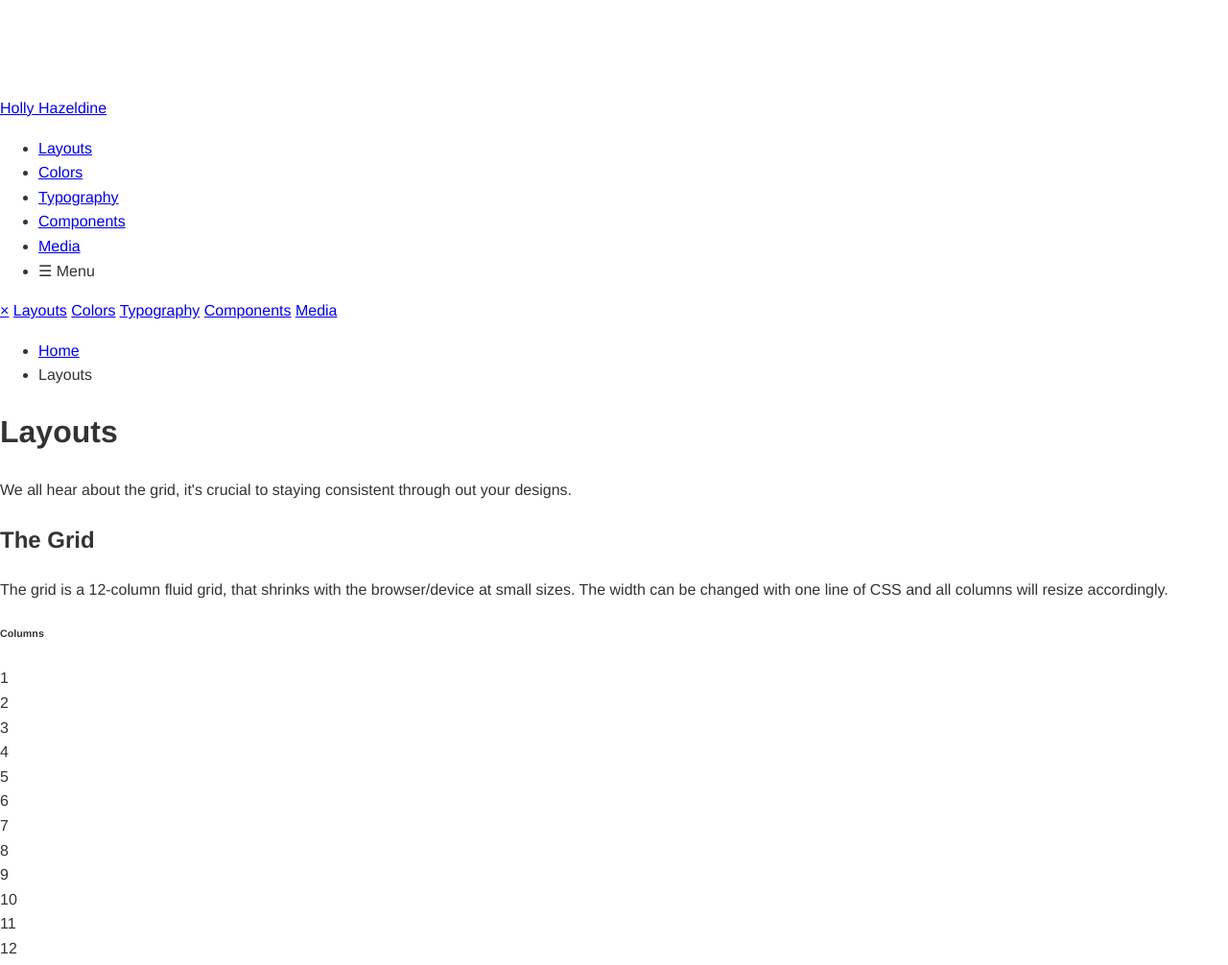
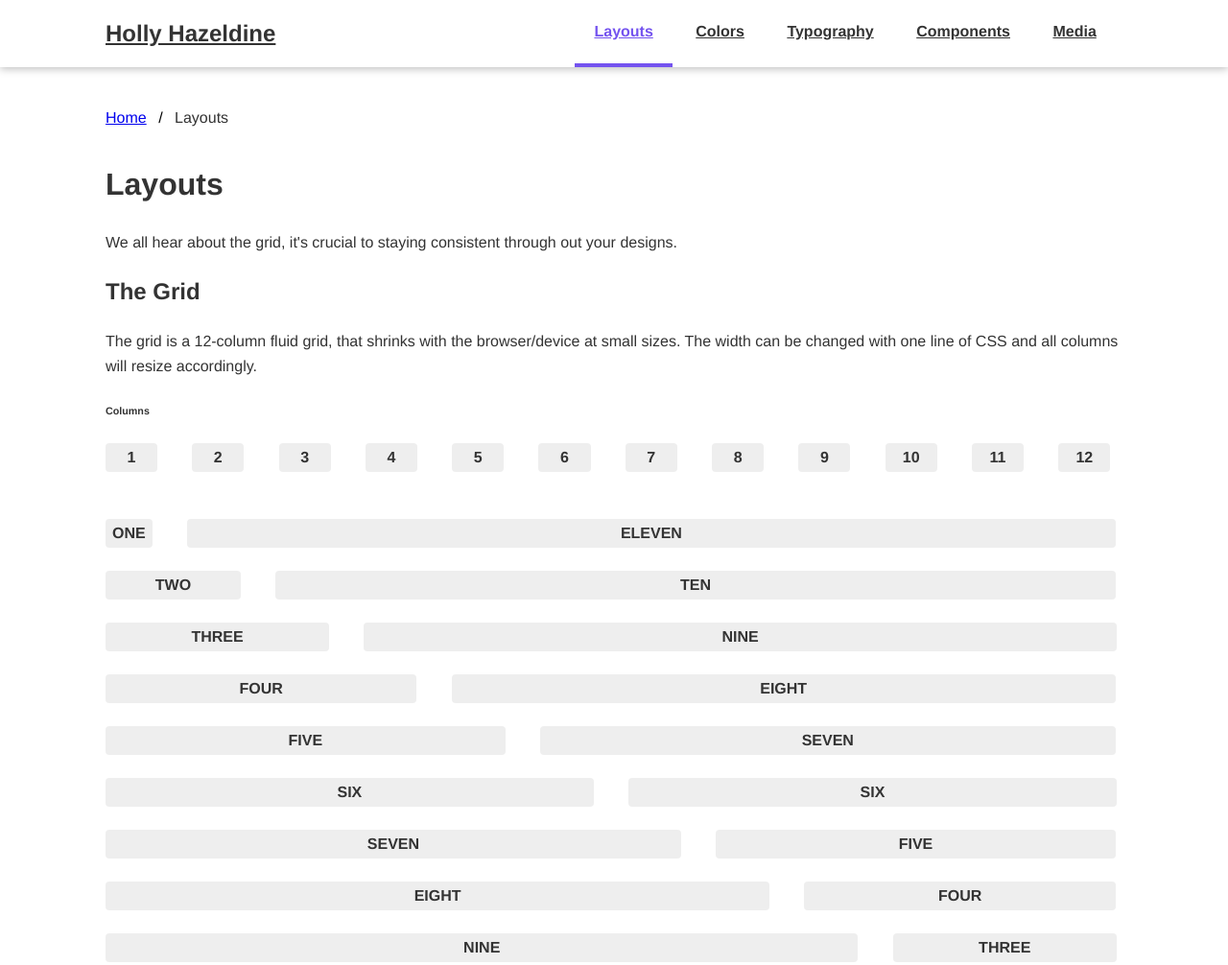
Before and after one commit to hollyhazeldine/styleguide, a plain HTML site: page layout.html in a window 1280 px wide. Shown: the top 1006 px of the page at 96% size. Drawn offline with Linux system fonts and the light colour scheme.

Commit message:
Add files via upload
Week 2

```diff
--- a/css/style.css
+++ b/css/style.css
@@ -31,3 +31,223 @@ img {
 .home h1 {
     margin-top: 0;
 }
+
+/* Navigation
+-------------------------------------------------- */
+nav {
+    position: fixed;
+    background: #FFF;
+    top: 0;
+    left: 0;
+    width: 100%;
+    z-index: 1;
+    box-shadow: 0 2px 8px 0 rgba(0,0,0,0.25);
+}
+nav a {
+    color: #333;
+    font-weight: bold;
+}
+nav .topnav li.mobile {
+    display: none;
+}
+@media (max-width: 903px) {
+    nav .topnav ul li {
+        display: none;
+    }
+    nav .topnav ul li.mobile {
+        display: inline-block;
+    }
+    nav .eight.columns,
+    nav .four.columns {
+        width: 48%;
+    }
+}
+.logo {
+    font-size: 24px;
+    margin-top: 16px;
+}
+.logo a:hover {
+    color: #7453EF;
+    text-decoration: none;
+}
+.topnav {
+    text-align: right;
+}
+.topnav ul {
+    margin: 0;
+    padding: 0;
+}
+.topnav ul li {
+    display: inline-block;
+    vertical-align: top;
+}
+.topnav a {
+    padding: 20px;
+    border-bottom: 4px solid #FFF;
+    display: block;
+    transition: background-color 0.8s ease;
+}
+.topnav a.active {
+    padding: 20px;
+    border-bottom: 4px solid #7453EF;
+    color: #7453EF;
+}
+.topnav a:hover {
+    background: #7453EF;
+    border-bottom: 4px solid #7453EF;
+    color: #FFF;
+    text-decoration: none;
+}
+.slidenav {
+    height: 100%;
+    width: 0;
+    position: fixed;
+    z-index: 1;
+    top: 0;
+    left: 0;
+    background-color: #111;
+    overflow-x: hidden;
+    transition: 0.5s;
+    padding-top: 60px;
+}
+.slidenav a {
+    padding: 8px 8px 8px 32px;
+    text-decoration: none;
+    color: #818181;
+    display: block;
+    transition: 0.3s;
+}
+.slidenav a:hover {
+    color: #f1f1f1;
+    text-decoration: none;
+}
+.slidenav .closebtn {
+    position: absolute;
+    top: 0;
+    right: 25px;
+    font-size: 36px;
+    margin-left: 50px;
+}
+@media screen and (max-height: 450px) {
+    .slidenav {
+        padding-top: 15px;
+    }
+    .slidenav a {
+        font-size: 18px;
+    }
+}
+
+/* Breadcrumbs
+-------------------------------------------------- */
+ul.breadcrumb {
+    padding: 10px 16px 10px 0;
+    list-style: none;
+}
+ul.breadcrumb li {
+    display: inline;
+}
+ul.breadcrumb li+li:before {
+    padding: 8px;
+    color: black;
+    content: "/\00a0";
+}
+
+/* Grid
+-------------------------------------------------- */
+.container {
+    position: relative;
+    max-width: 1060px;
+    margin: 0 auto;
+    padding: 0 20px;
+}
+.column,
+.columns {
+    display: inline-block;
+    vertical-align: top;
+    margin-left: 3%;
+}
+.column:first-child,
+.columns:first-child {
+    margin-left: 0;
+}
+.one.column {
+    width: 4.6%;
+}
+.one.columns {
+    width: 5.1%;
+}
+.two.columns {
+    width: 13.3%;
+}
+.three.columns {
+    width: 22%;
+}
+.four.columns {
+    width: 30.6%;
+}
+.five.columns {
+    width: 39.3%;
+}
+.six.columns {
+    width: 48%;
+}
+.seven.columns {
+    width: 56.6%;
+}
+.eight.columns {
+    width: 65.3%
+}
+.nine.columns {
+    width: 74.0%
+}
+.ten.columns {
+    width: 82.6%;
+}
+.eleven.columns {
+    width: 91.3%;
+}
+.twelve.columns {
+    width: 100%;
+    margin-left: 0;
+}
+@media (max-width: 550px) {
+    .one.column,
+    .one.columns,
+    .two.columns,
+    .three.columns,
+    .four.columns,
+    .five.columns,
+    .six.columns,
+    .seven.columns,
+    .eight.columns,
+    .nine.columns,
+    .ten.columns,
+    .eleven.columns,
+    .twelve.columns, {
+        width: 100%
+    }
+    .column,
+    .columns {
+        margin-left: 0%
+    }
+
+}
+.example-grid .column,
+.example-grid .columns {
+    background: #EEE;
+    text-align: center;
+    border-radius: 4px;
+    text-transform: uppercase;
+    height: 30px;
+    line-height: 30px;
+    margin-bottom: 24px;
+    font-weight: 600;
+}
+
+/* Footer
+-------------------------------------------------- */
+footer {
+    border-top: 1px solid #E1E1E1;
+    margin-top: 48px;
+    padding: 24px 0 0;
+}
```
